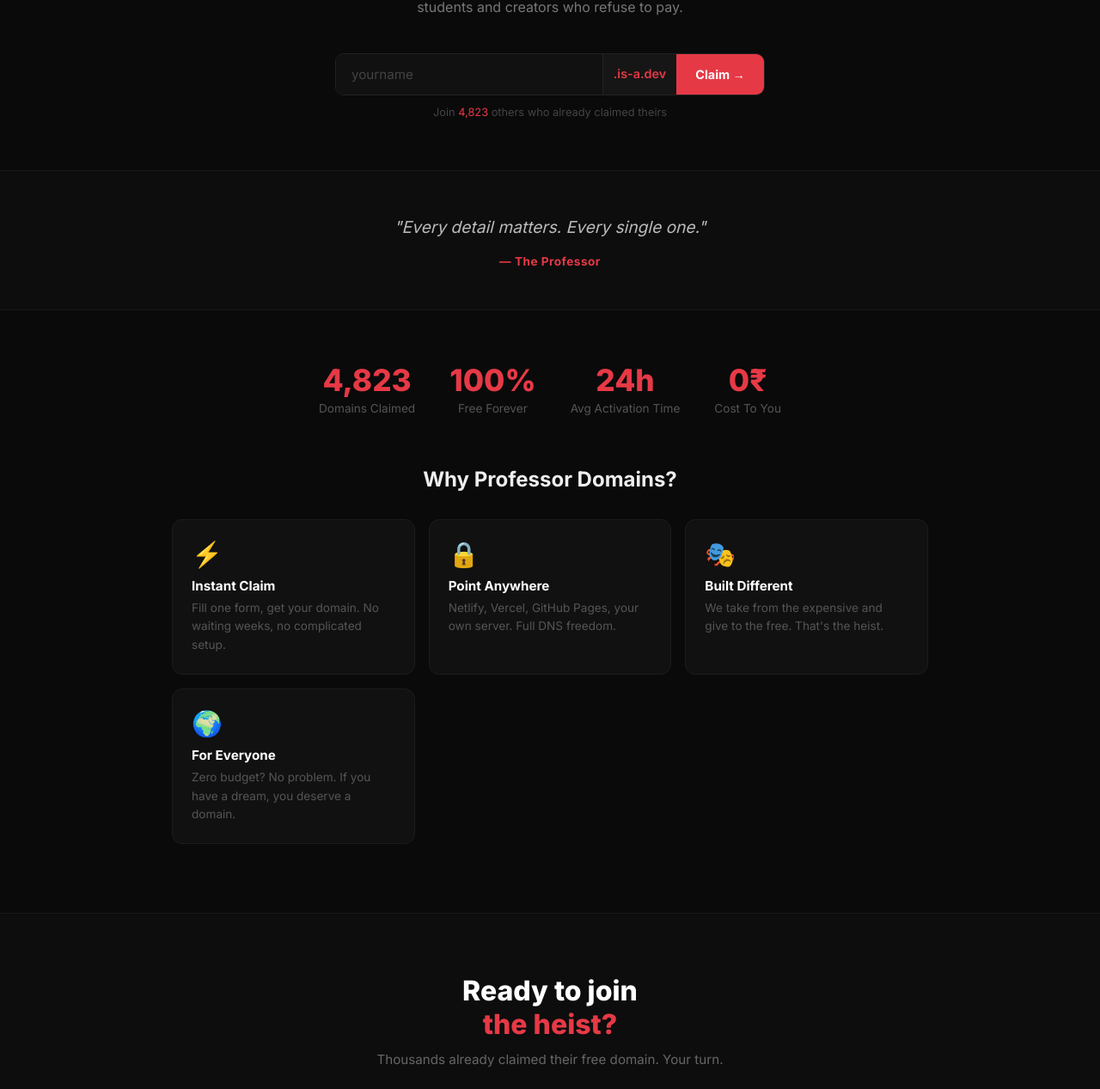
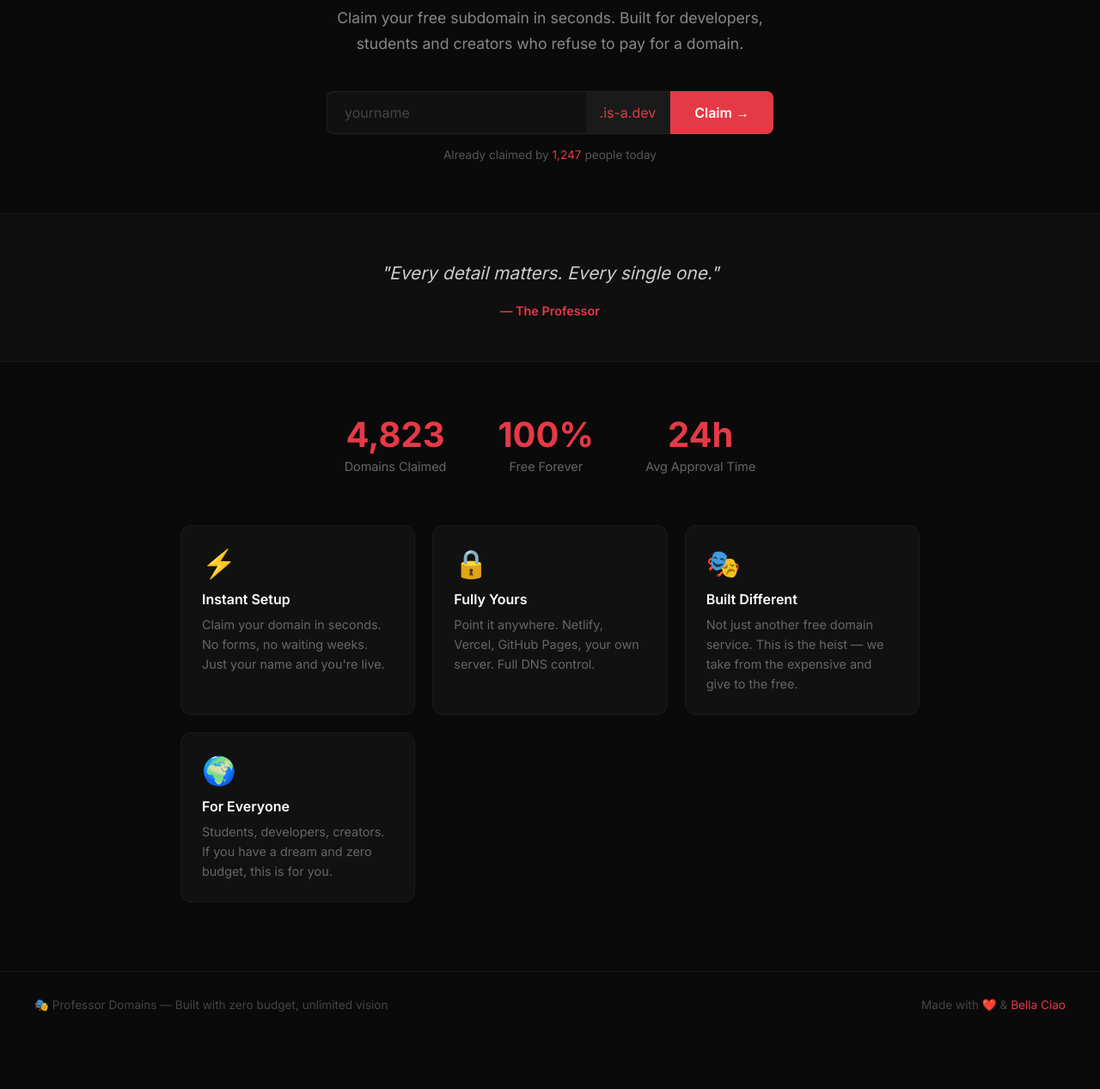
Before and after one commit to profx-ctrl/professor-domains, a website: page public/index.html in a window 1280 px wide. Shown: the part 495-1762 px from the top of the page at 86% size. After the commit the page ends 1702 px from the top, so only its background shows below. Drawn offline with nearby package versions, Linux system fonts and the light colour scheme; no server answers.

```diff
--- a/public/index.html
+++ b/public/index.html
@@ -3,303 +3,221 @@
 <head>
   <meta charset="UTF-8">
   <meta name="viewport" content="width=device-width, initial-scale=1.0">
-  <title>Professor Domains — Free Subdomains For Everyone</title>
-  <script src="https://cdn.jsdelivr.net/npm/@supabase/supabase-js@2"></script>
+  <title>Professor Domains — Claim Your Free Domain</title>
   <style>
-    @import url('https://fonts.googleapis.com/css2?family=Inter:wght@400;500;600;700;800&display=swap');
+    @import url('https://fonts.googleapis.com/css2?family=Inter:wght@400;500;600;700&display=swap');
     * { margin: 0; padding: 0; box-sizing: border-box; }
     body {
       background: #0a0a0a;
       color: #fff;
       font-family: 'Inter', sans-serif;
       min-height: 100vh;
-      overflow-x: hidden;
     }
-    a { text-decoration: none; }
-
-    /* NAV */
     nav {
       display: flex;
       justify-content: space-between;
       align-items: center;
-      padding: 18px 40px;
+      padding: 20px 40px;
       border-bottom: 1px solid #1a1a1a;
-      position: sticky;
-      top: 0;
-      background: #0a0a0aee;
-      backdrop-filter: blur(10px);
-      z-index: 100;
     }
     .logo {
-      font-size: 1.2rem;
-      font-weight: 800;
-      color: #e63946;
       display: flex;
       align-items: center;
-      gap: 8px;
+      gap: 10px;
+      font-size: 1.2rem;
+      font-weight: 700;
+      color: #e63946;
     }
-    .nav-btn {
-      background: #e63946;
-      color: #fff;
-      padding: 8px 20px;
-      border-radius: 8px;
-      font-size: 0.85rem;
-      font-weight: 600;
-      transition: background 0.2s;
+    .nav-links a {
+      color: #aaa;
+      text-decoration: none;
+      margin-left: 24px;
+      font-size: 0.9rem;
+      transition: color 0.2s;
     }
-    .nav-btn:hover { background: #c1121f; }
-
-    /* HERO */
+    .nav-links a:hover { color: #fff; }
     .hero {
       display: flex;
       flex-direction: column;
       align-items: center;
+      justify-content: center;
       text-align: center;
-      padding: 80px 20px 60px;
+      padding: 100px 20px 60px;
     }
     .mask-icon {
-      font-size: 80px;
-      margin-bottom: 20px;
+      font-size: 90px;
+      margin-bottom: 24px;
       animation: float 3s ease-in-out infinite;
-      display: block;
     }
     @keyframes float {
-      0%, 100% { transform: translateY(0px); }
-      50% { transform: translateY(-12px); }
+      0%, 100% { transform: translateY(0); }
+      50% { transform: translateY(-10px); }
     }
     .badge {
-      background: #e6394615;
+      background: #e6394620;
       color: #e63946;
-      border: 1px solid #e6394635;
-      padding: 5px 14px;
+      border: 1px solid #e6394640;
+      padding: 6px 16px;
       border-radius: 20px;
-      font-size: 0.78rem;
-      font-weight: 600;
-      margin-bottom: 24px;
-      display: inline-block;
+      font-size: 0.8rem;
+      margin-bottom: 20px;
     }
     h1 {
-      font-size: clamp(2rem, 6vw, 3.5rem);
-      font-weight: 800;
-      line-height: 1.15;
-      margin-bottom: 16px;
-      max-width: 700px;
+      font-size: 3.5rem;
+      font-weight: 700;
+      line-height: 1.2;
+      margin-bottom: 20px;
     }
     h1 span { color: #e63946; }
-    .hero-sub {
-      color: #777;
-      font-size: 1rem;
-      max-width: 460px;
+    .subtitle {
+      color: #888;
+      font-size: 1.1rem;
+      max-width: 500px;
       line-height: 1.7;
       margin-bottom: 40px;
     }
-
-    /* SEARCH */
-    .search-wrap {
-      width: 100%;
-      max-width: 500px;
-      margin-bottom: 12px;
-    }
     .search-box {
       display: flex;
+      gap: 0;
       width: 100%;
-      border: 1px solid #222;
-      border-radius: 10px;
-      overflow: hidden;
+      max-width: 520px;
+      margin-bottom: 16px;
     }
-    .search-box:focus-within { border-color: #e63946; }
     .search-box input {
       flex: 1;
       background: #111;
-      border: none;
+      border: 1px solid #222;
+      border-right: none;
       color: #fff;
-      padding: 14px 18px;
-      font-size: 0.95rem;
+      padding: 14px 20px;
+      font-size: 1rem;
+      border-radius: 8px 0 0 8px;
       outline: none;
       font-family: 'Inter', sans-serif;
-      min-width: 0;
     }
+    .search-box input:focus { border-color: #e63946; }
     .search-box input::placeholder { color: #444; }
-    .search-suffix {
-      background: #161616;
+    .suffix {
+      background: #1a1a1a;
+      border: 1px solid #222;
+      border-left: none;
       color: #e63946;
-      padding: 14px 12px;
-      font-size: 0.9rem;
-      font-weight: 600;
-      white-space: nowrap;
-      border-left: 1px solid #222;
+      padding: 14px 16px;
+      font-size: 1rem;
+      display: flex;
+      align-items: center;
     }
     .search-box button {
       background: #e63946;
       color: #fff;
       border: none;
-      padding: 14px 22px;
-      font-size: 0.9rem;
-      font-weight: 700;
+      padding: 14px 28px;
+      font-size: 1rem;
+      font-weight: 600;
+      border-radius: 0 8px 8px 0;
       cursor: pointer;
       font-family: 'Inter', sans-serif;
       transition: background 0.2s;
-      white-space: nowrap;
     }
     .search-box button:hover { background: #c1121f; }
-    .search-hint {
-      color: #444;
-      font-size: 0.8rem;
-      text-align: center;
-    }
-    .search-hint span { color: #e63946; }
-
-    /* QUOTE */
+    .hint { color: #555; font-size: 0.85rem; }
+    .hint span { color: #e63946; }
     .quote-section {
-      background: #0d0d0d;
-      border-top: 1px solid #181818;
-      border-bottom: 1px solid #181818;
-      padding: 48px 20px;
+      background: #0f0f0f;
+      border-top: 1px solid #1a1a1a;
+      border-bottom: 1px solid #1a1a1a;
+      padding: 50px 20px;
       text-align: center;
     }
     .quote-text {
-      font-size: 1.2rem;
-      color: #bbb;
+      font-size: 1.3rem;
+      color: #ccc;
       font-style: italic;
-      max-width: 580px;
-      margin: 0 auto 14px;
+      max-width: 600px;
+      margin: 0 auto 16px;
       line-height: 1.8;
-      transition: opacity 0.3s ease;
+      transition: opacity 0.3s;
     }
     .quote-author {
       color: #e63946;
-      font-weight: 700;
-      font-size: 0.85rem;
-      letter-spacing: 0.5px;
+      font-weight: 600;
+      font-size: 0.9rem;
     }
-
-    /* STATS */
     .stats {
       display: flex;
       justify-content: center;
-      flex-wrap: wrap;
-      gap: 40px;
+      gap: 60px;
       padding: 60px 20px;
       text-align: center;
     }
     .stat-number {
-      font-size: 2.2rem;
-      font-weight: 800;
+      font-size: 2.5rem;
+      font-weight: 700;
       color: #e63946;
     }
     .stat-label {
-      color: #555;
-      font-size: 0.85rem;
+      color: #666;
+      font-size: 0.9rem;
       margin-top: 4px;
-    }
-
-    /* FEATURES */
-    .features-section {
-      padding: 0 20px 80px;
-    }
-    .features-title {
-      text-align: center;
-      font-size: 1.5rem;
-      font-weight: 700;
-      margin-bottom: 32px;
-      color: #eee;
     }
     .features {
       display: grid;
-      grid-template-columns: repeat(auto-fit, minmax(220px, 1fr));
-      gap: 16px;
-      max-width: 880px;
+      grid-template-columns: repeat(auto-fit, minmax(250px, 1fr));
+      gap: 20px;
+      max-width: 900px;
       margin: 0 auto;
+      padding: 0 20px 80px;
     }
     .feature-card {
       background: #111;
-      border: 1px solid #1c1c1c;
+      border: 1px solid #1a1a1a;
       border-radius: 12px;
-      padding: 22px;
-      transition: border-color 0.2s, transform 0.2s;
+      padding: 24px;
+      transition: border-color 0.2s;
     }
-    .feature-card:hover {
-      border-color: #e6394650;
-      transform: translateY(-2px);
+    .feature-card:hover { border-color: #e6394660; }
+    .feature-icon { font-size: 2rem; margin-bottom: 12px; }
+    .feature-title {
+      font-size: 1rem;
+      font-weight: 600;
+      margin-bottom: 8px;
     }
-    .feature-icon { font-size: 1.8rem; margin-bottom: 10px; }
-    .feature-title { font-size: 0.95rem; font-weight: 700; margin-bottom: 6px; }
-    .feature-desc { color: #555; font-size: 0.85rem; line-height: 1.6; }
-
-    /* CTA */
-    .cta-section {
-      background: #0d0d0d;
-      border-top: 1px solid #181818;
-      padding: 70px 20px;
-      text-align: center;
-    }
-    .cta-section h2 {
-      font-size: 2rem;
-      font-weight: 800;
-      margin-bottom: 12px;
-    }
-    .cta-section h2 span { color: #e63946; }
-    .cta-section p {
-      color: #666;
-      margin-bottom: 28px;
-      font-size: 0.95rem;
-    }
-    .cta-btn {
-      display: inline-block;
-      background: #e63946;
-      color: #fff;
-      padding: 14px 36px;
-      border-radius: 10px;
-      font-weight: 700;
-      font-size: 1rem;
-      transition: background 0.2s;
-    }
-    .cta-btn:hover { background: #c1121f; }
-
-    /* FOOTER */
+    .feature-desc { color: #666; font-size: 0.9rem; line-height: 1.6; }
     footer {
-      border-top: 1px solid #161616;
-      padding: 24px 40px;
+      border-top: 1px solid #1a1a1a;
+      padding: 30px 40px;
       display: flex;
       justify-content: space-between;
       align-items: center;
-      flex-wrap: wrap;
-      gap: 10px;
-      color: #333;
-      font-size: 0.82rem;
+      color: #444;
+      font-size: 0.85rem;
     }
     footer span { color: #e63946; }
-
-    /* MOBILE */
-    @media (max-width: 600px) {
-      nav { padding: 16px 20px; }
-      h1 { font-size: 2rem; }
-      .stats { gap: 24px; }
-      footer { padding: 20px; flex-direction: column; text-align: center; }
-    }
   </style>
 </head>
 <body>
 
   <nav>
     <div class="logo">🎭 Professor Domains</div>
-    <a class="nav-btn" href="register.html">Claim Free Domain</a>
+    <div class="nav-links">
+      <a href="#">Docs</a>
+      <a href="#">GitHub</a>
+      <a href="register.html" style="color:#e63946">Claim Free Domain</a>
+    </div>
   </nav>
 
   <section class="hero">
-    <span class="mask-icon">🎭</span>
-    <div class="badge">🔴 100% Free — No Credit Card — No Catch</div>
+    <div class="mask-icon">🎭</div>
+    <div class="badge">🔴 Free Forever — No Credit Card</div>
     <h1>Your Free Domain.<br><span>No Strings Attached.</span></h1>
-    <p class="hero-sub">Claim your free subdomain in seconds. Built for developers, students and creators who refuse to pay.</p>
+    <p class="subtitle">Claim your free subdomain in seconds. Built for developers, students and creators who refuse to pay for a domain.</p>
 
-    <div class="search-wrap">
     <div class="search-box">
-        <input type="text" id="domainInput" placeholder="yourname" maxlength="50" />
-        <div class="search-suffix">.is-a.dev</div>
+      <input type="text" id="domainInput" placeholder="yourname" />
+      <div class="suffix">.is-a.dev</div>
       <button onclick="checkDomain()">Claim →</button>
     </div>
-    </div>
-    <p class="search-hint">Join <span id="liveCount">4,823</span> others who already claimed theirs</p>
+    <p class="hint">Already claimed by <span>1,247</span> people today</p>
   </section>
 
   <section class="quote-section">
@@ -318,78 +236,39 @@
     </div>
     <div>
       <div class="stat-number">24h</div>
-      <div class="stat-label">Avg Activation Time</div>
-    </div>
-    <div>
-      <div class="stat-number">0₹</div>
-      <div class="stat-label">Cost To You</div>
+      <div class="stat-label">Avg Approval Time</div>
     </div>
   </section>
 
-  <section class="features-section">
-    <p class="features-title">Why Professor Domains?</p>
-    <div class="features">
+  <section class="features">
     <div class="feature-card">
       <div class="feature-icon">⚡</div>
-        <div class="feature-title">Instant Claim</div>
-        <div class="feature-desc">Fill one form, get your domain. No waiting weeks, no complicated setup.</div>
+      <div class="feature-title">Instant Setup</div>
+      <div class="feature-desc">Claim your domain in seconds. No forms, no waiting weeks. Just your name and you're live.</div>
     </div>
     <div class="feature-card">
       <div class="feature-icon">🔒</div>
-        <div class="feature-title">Point Anywhere</div>
-        <div class="feature-desc">Netlify, Vercel, GitHub Pages, your own server. Full DNS freedom.</div>
+      <div class="feature-title">Fully Yours</div>
+      <div class="feature-desc">Point it anywhere. Netlify, Vercel, GitHub Pages, your own server. Full DNS control.</div>
     </div>
     <div class="feature-card">
       <div class="feature-icon">🎭</div>
       <div class="feature-title">Built Different</div>
-        <div class="feature-desc">We take from the expensive and give to the free. That's the heist.</div>
+      <div class="feature-desc">Not just another free domain service. This is the heist — we take from the expensive and give to the free.</div>
     </div>
     <div class="feature-card">
       <div class="feature-icon">🌍</div>
       <div class="feature-title">For Everyone</div>
-        <div class="feature-desc">Zero budget? No problem. If you have a dream, you deserve a domain.</div>
+      <div class="feature-desc">Students, developers, creators. If you have a dream and zero budget, this is for you.</div>
     </div>
-    </div>
-  </section>
-
-  <section class="cta-section">
-    <h2>Ready to join<br><span>the heist?</span></h2>
-    <p>Thousands already claimed their free domain. Your turn.</p>
-    <a class="cta-btn" href="register.html">🎭 Claim Your Free Domain</a>
   </section>
 
   <footer>
     <div>🎭 Professor Domains — Built with zero budget, unlimited vision</div>
-    <div>Made with ❤️ &amp; <span>Bella Ciao</span></div>
+    <div>Made with ❤️ & <span>Bella Ciao</span></div>
   </footer>
 
   <script>
-    const { createClient } = supabase;
-    const db = createClient(
-      'https://ksremotcyngdadfaakgk.supabase.co',
-      'sb_publishable_UvuTgI-fAeCv-Qz1dwtOTw_iTJJG0R0'
-    );
-
-    async function loadCount() {
-      const { count } = await db.from('domains').select('*', { count: 'exact', head: true });
-      const total = (count || 0) + 4823;
-      animateCount(total);
-      document.getElementById('liveCount').textContent = total.toLocaleString();
-    }
-
-    function animateCount(target) {
-      let count = 0;
-      const inc = Math.ceil(target / 80);
-      const el = document.getElementById('counter');
-      const timer = setInterval(() => {
-        count = Math.min(count + inc, target);
-        el.textContent = count.toLocaleString();
-        if (count >= target) clearInterval(timer);
-      }, 20);
-    }
-
-    loadCount();
-
     const quotes = [
       "The best plans are the ones that leave nothing to chance.",
       "Every detail matters. Every single one.",
@@ -397,35 +276,33 @@
       "Flexibility is the most important thing in any plan.",
       "The greater the risk, the greater the reward.",
       "They have the weapons. We have the intelligence.",
-      "Chaos is not our enemy. It is our greatest ally.",
-      "I have spent years planning this. Every move, every contingency.",
-      "The most dangerous person is the one with nothing to lose.",
-      "Every revolution needs its Professor."
+      "Chaos is not our enemy. It is our greatest ally."
     ];
 
     let q = 0;
-    const quoteEl = document.getElementById('quote');
     setInterval(() => {
-      quoteEl.style.opacity = 0;
+      q = (q + 1) % quotes.length;
+      document.getElementById('quote').style.opacity = 0;
       setTimeout(() => {
-        q = (q + 1) % quotes.length;
-        quoteEl.textContent = '"' + quotes[q] + '"';
-        quoteEl.style.opacity = 1;
+        document.getElementById('quote').textContent = '"' + quotes[q] + '"';
+        document.getElementById('quote').style.opacity = 1;
       }, 300);
     }, 4000);
 
+    let count = 0;
+    const target = 4823;
+    const inc = Math.ceil(target / 100);
+    const timer = setInterval(() => {
+      count = Math.min(count + inc, target);
+      document.getElementById('counter').textContent = count.toLocaleString();
+      if (count >= target) clearInterval(timer);
+    }, 20);
+
     function checkDomain() {
       const val = document.getElementById('domainInput').value.trim();
-      if (!val) {
-        document.getElementById('domainInput').focus();
-        return;
+      if (!val) return;
+      window.location.href = 'register.html?subdomain=' + val;
     }
-      window.location.href = 'register.html?subdomain=' + encodeURIComponent(val);
-    }
-
-    document.getElementById('domainInput').addEventListener('keydown', function(e) {
-      if (e.key === 'Enter') checkDomain();
-    });
   </script>
 
 </body>
```
Lines whose indentation alone changed are shown as unchanged.
